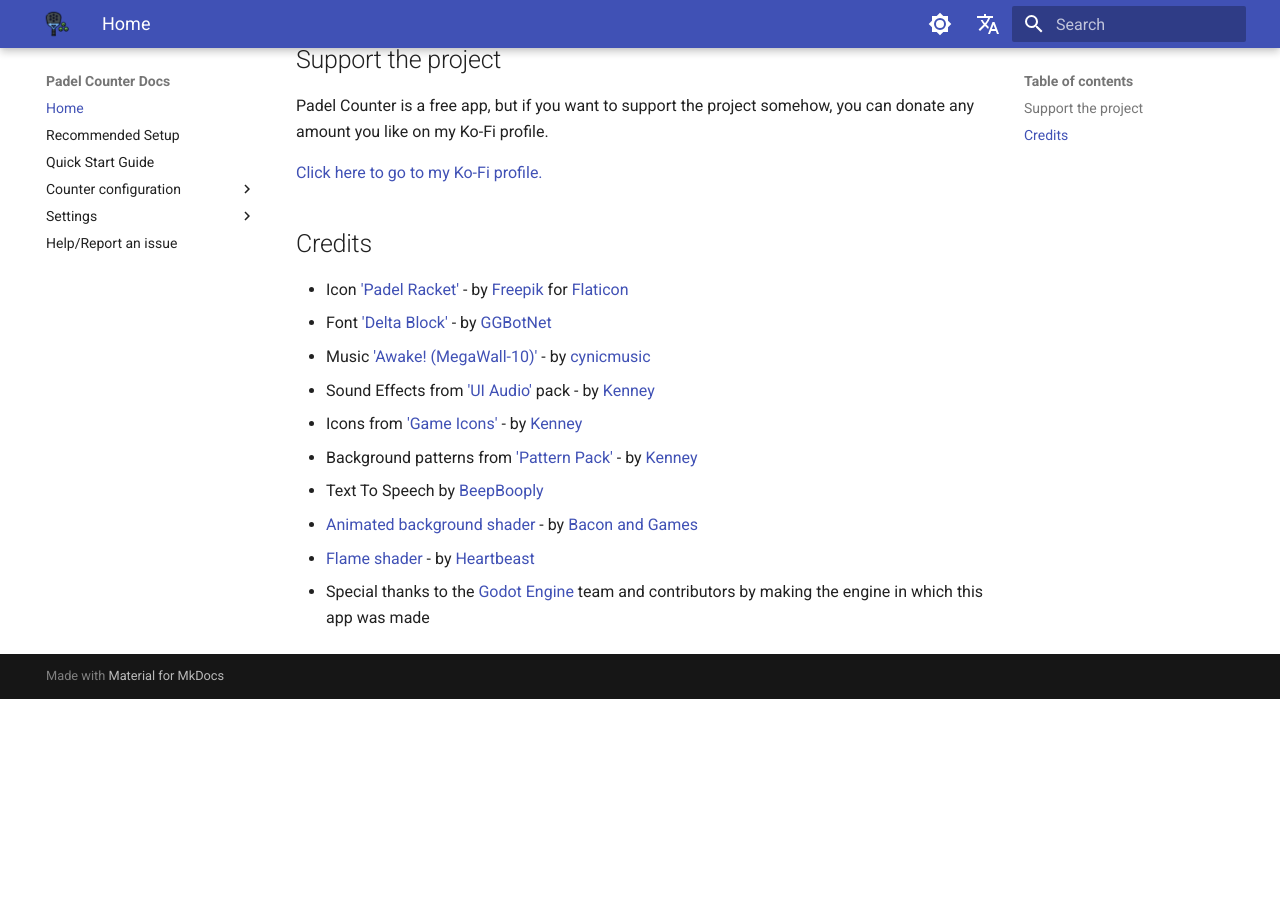
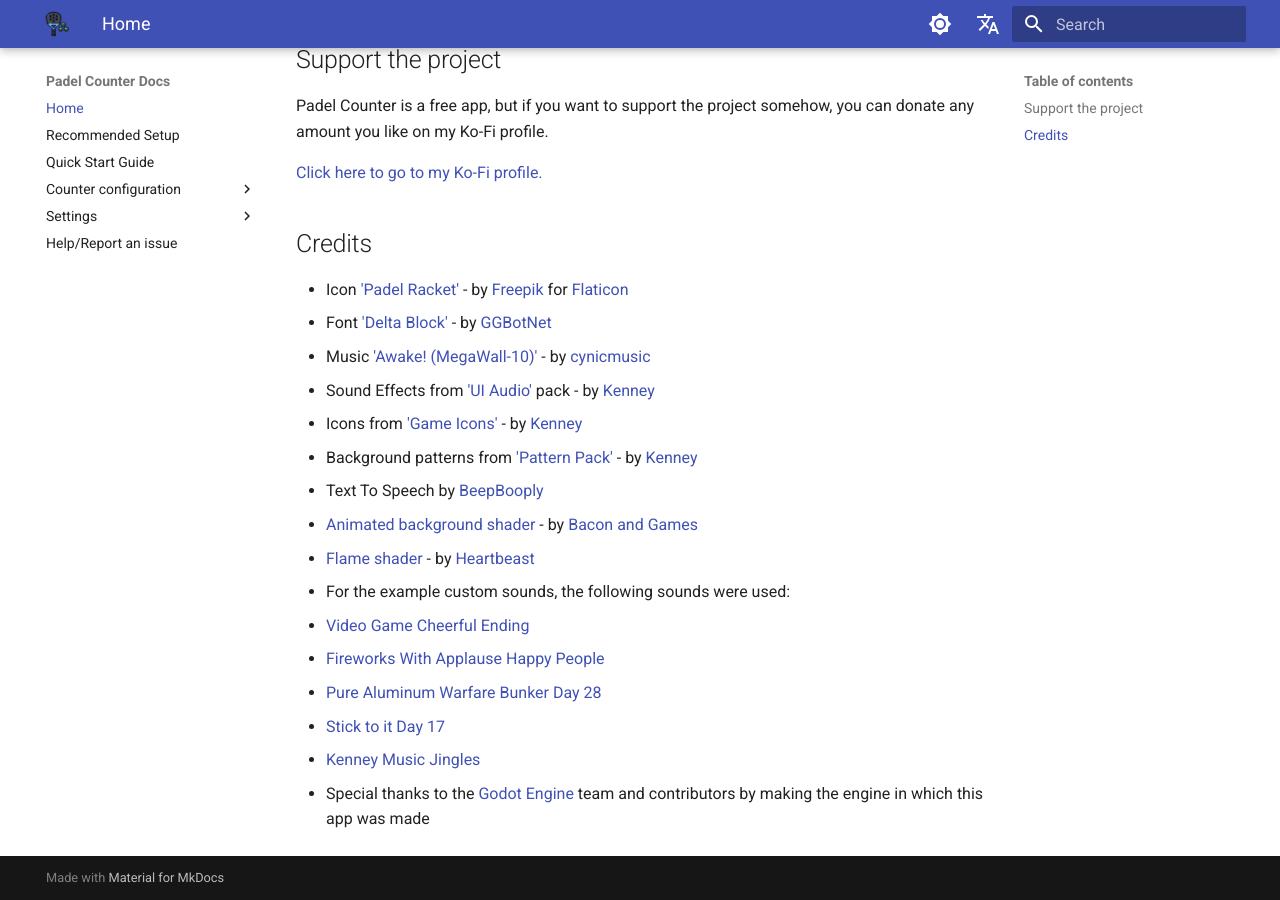
Before and after one commit to rabid-dev/padel-counter-info, an MkDocs documentation site: the page built from docs/index.md, in a window 1280 px wide and 900 px high, scrolled down 810 px. Built offline with MkDocs 1.6.1 and Material for MkDocs 9.7.7, drawn with Linux system fonts in a browser that asks for light colours; comment, search, counter and statistics services are not loaded; before the commit the page ends 1509 px from its top, so only the background shows below that.

Commit message:
updated stuff

```diff
--- a/docs/index.md
+++ b/docs/index.md
@@ -34,4 +34,10 @@ any amount you like on my Ko-Fi profile.
 - Text To Speech by [BeepBooply](https://beepbooply.com/)
 - [Animated background shader](https://www.youtube.com/watch?v=cObwzagwgmA) - by [Bacon and Games](https://www.youtube.com/@baconandgames)
 - [Flame shader](https://www.youtube.com/watch?v=sCIr_58NN48) - by [Heartbeast](https://www.youtube.com/@uheartbeast)
+- For the example custom sounds, the following sounds were used:
+  - [Video Game Cheerful Ending](https://opengameart.org/content/video-game-cheerful-ending)
+  - [Fireworks With Applause Happy People](https://opengameart.org/content/fireworks-with-applause-happy-people)
+  - [Pure Aluminum Warfare Bunker Day 28](https://opengameart.org/content/pure-aluminum-warfare-bunker-day-28)
+  - [Stick to it Day 17](https://opengameart.org/content/stick-to-it-day-17)
+  - [Kenney Music Jingles](https://kenney.nl/assets/music-jingles)
 - Special thanks to the [Godot Engine](https://godotengine.org) team and contributors by making the engine in which this app was made
```
Also changed, not shown: docs/settings/controls.md (+1 -5 lines), docs/settings/custom_sounds.md (+2 -0 lines), docs/setup.md (+1 -3 lines).
